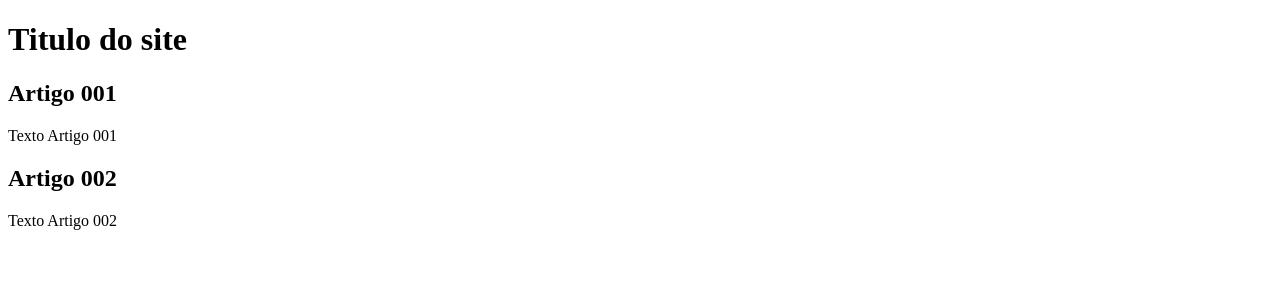
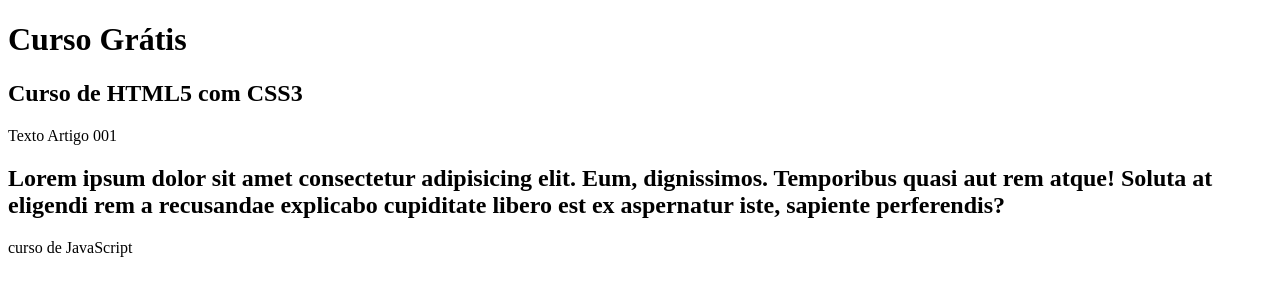
Before and after one commit to Alexlyma1995/projeto-site, a plain HTML site: page index.html in a window 1280 px wide. Drawn offline with Linux system fonts and the light colour scheme.

Commit message:
comecei a escreve o centeudo

```diff
--- a/index.html
+++ b/index.html
@@ -8,15 +8,15 @@
 <body>
     <main>
         <header>
-            <h1>Titulo do site</h1>
+            <h1>Curso Grátis</h1>
         </header>
         <article>
-            <h2>Artigo 001</h2>
+            <h2>Curso de HTML5 com CSS3</h2>
             <p>Texto Artigo 001</p>
         </article>
         <article>
-            <h2>Artigo 002</h2>
-            <p>Texto Artigo 002</p>
+            <h2>Lorem ipsum dolor sit amet consectetur adipisicing elit. Eum, dignissimos. Temporibus quasi aut rem atque! Soluta at eligendi rem a recusandae explicabo cupiditate libero est ex aspernatur iste, sapiente perferendis?</h2>
+            <p>curso de JavaScript</p>
         </article>
     </main>
 
```
